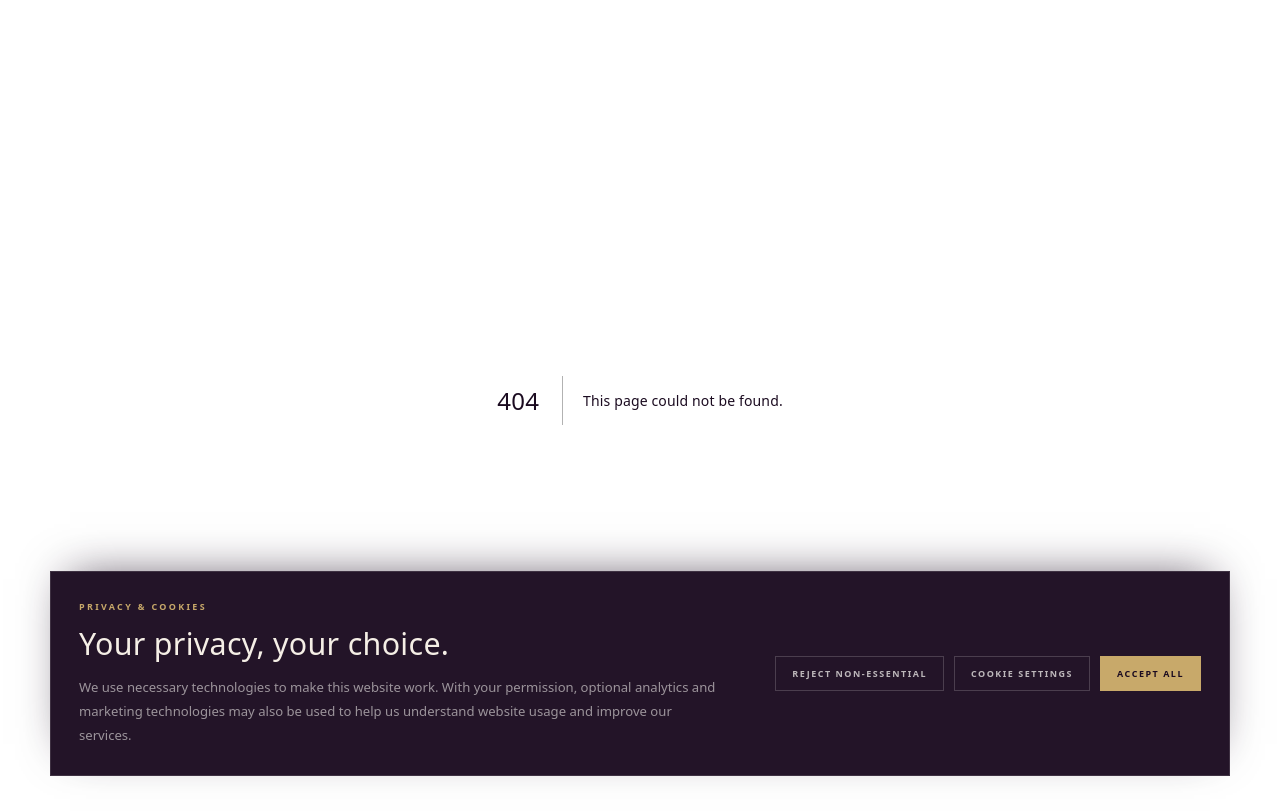
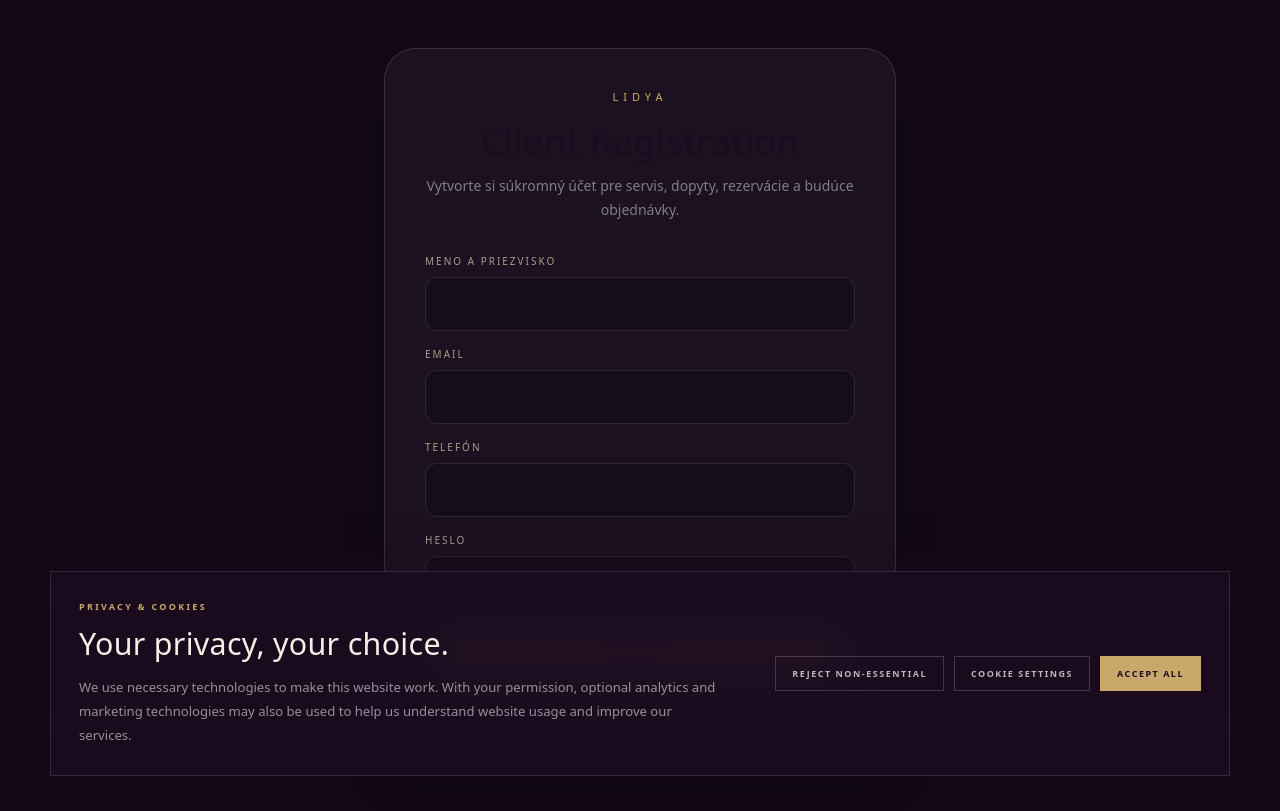
Before and after one commit to IBFDENT/LidyaAlbaresort.com, a Next.js app: page /client/register in a window 1280 px wide. Before the commit this address had no page. Built offline with nearby package versions, Linux system fonts and the light colour scheme.

Commit message:
commit : registracna stranka klienta

```diff
--- /dev/null
+++ b/src/app/client/register/page.tsx
@@ -0,0 +1,83 @@
+"use client";
+
+import Link from "next/link";
+import { FormEvent, useState } from "react";
+
+export default function ClientRegisterPage() {
+  const [form, setForm] = useState({ name: "", email: "", phone: "", password: "" });
+  const [loading, setLoading] = useState(false);
+  const [message, setMessage] = useState("");
+  const [error, setError] = useState("");
+
+  async function submit(event: FormEvent) {
+    event.preventDefault();
+    setLoading(true);
+    setError("");
+    setMessage("");
+
+    try {
+      const response = await fetch("/api/client/register", {
+        method: "POST",
+        headers: { "Content-Type": "application/json" },
+        body: JSON.stringify(form),
+      });
+      const payload = await response.json();
+
+      if (!response.ok) {
+        setError(payload.error || "Registrácia sa nepodarila.");
+        return;
+      }
+
+      setMessage(payload.message || "Registrácia bola úspešná.");
+      if (!payload.emailConfirmationRequired) {
+        window.location.href = "/client";
+      }
+    } catch {
+      setError("Registrácia momentálne nie je dostupná.");
+    } finally {
+      setLoading(false);
+    }
+  }
+
+  return (
+    <main className="min-h-screen bg-[#120817] px-5 py-12 text-[#fffdf9]">
+      <div className="mx-auto max-w-lg rounded-[2rem] border border-[#c8a96a]/20 bg-white/[0.04] p-7 shadow-2xl md:p-10">
+        <div className="text-center">
+          <p className="text-[11px] uppercase tracking-[0.45em] text-[#c8a96a]">LIDYA</p>
+          <h1 className="mt-4 text-4xl">Client Registration</h1>
+          <p className="mt-3 text-sm leading-6 text-white/45">Vytvorte si súkromný účet pre servis, dopyty, rezervácie a budúce objednávky.</p>
+        </div>
+
+        <form onSubmit={submit} className="mt-8 space-y-4">
+          {[
+            ["Meno a priezvisko", "name", "text"],
+            ["Email", "email", "email"],
+            ["Telefón", "phone", "tel"],
+            ["Heslo", "password", "password"],
+          ].map(([label, key, type]) => (
+            <label key={key} className="block">
+              <span className="mb-2 block text-[10px] uppercase tracking-[0.2em] text-[#e8d8b5]/70">{label}</span>
+              <input
+                type={type}
+                value={form[key as keyof typeof form]}
+                onChange={(event) => setForm((current) => ({ ...current, [key]: event.target.value }))}
+                className="w-full rounded-xl border border-white/10 bg-black/20 px-4 py-3.5 outline-none transition focus:border-[#c8a96a]/70"
+                required={key !== "phone"}
+                minLength={key === "password" ? 8 : undefined}
+              />
+            </label>
+          ))}
+
+          {message && <div className="rounded-xl border border-emerald-400/20 bg-emerald-400/10 px-4 py-3 text-sm text-emerald-200">{message}</div>}
+          {error && <div className="rounded-xl border border-red-400/20 bg-red-400/10 px-4 py-3 text-sm text-red-200">{error}</div>}
+
+          <button disabled={loading} className="w-full rounded-xl bg-[#c8a96a] px-5 py-4 text-sm font-semibold uppercase tracking-[0.18em] text-[#120817] disabled:opacity-50">
+            {loading ? "Vytváram účet..." : "Vytvoriť účet"}
+          </button>
+        </form>
+
+        <p className="mt-6 text-center text-sm text-white/40">Už máte účet? <Link href="/client/login" className="text-[#c8a96a]">Prihlásiť sa</Link></p>
+      </div>
+    </main>
+  );
+}
```
